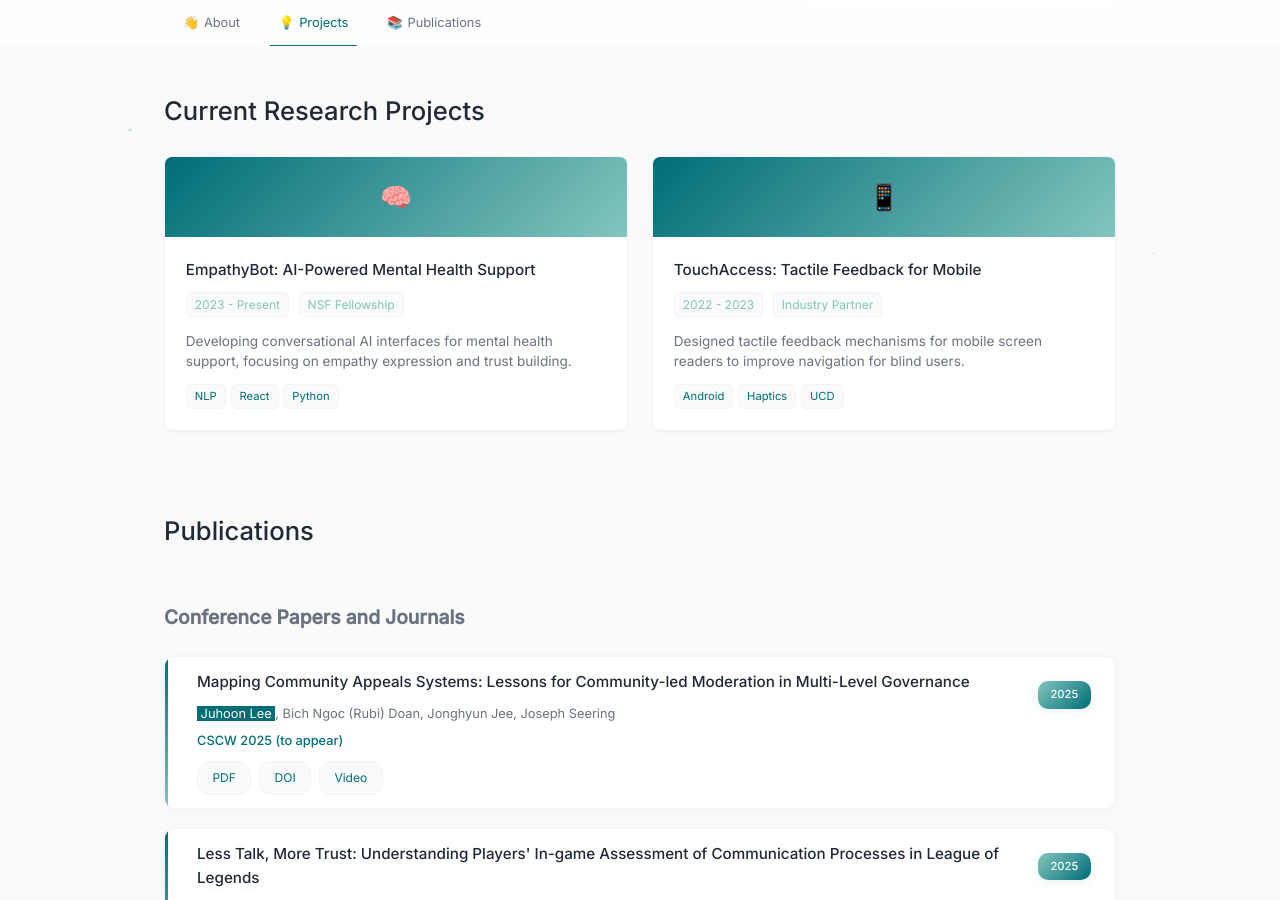
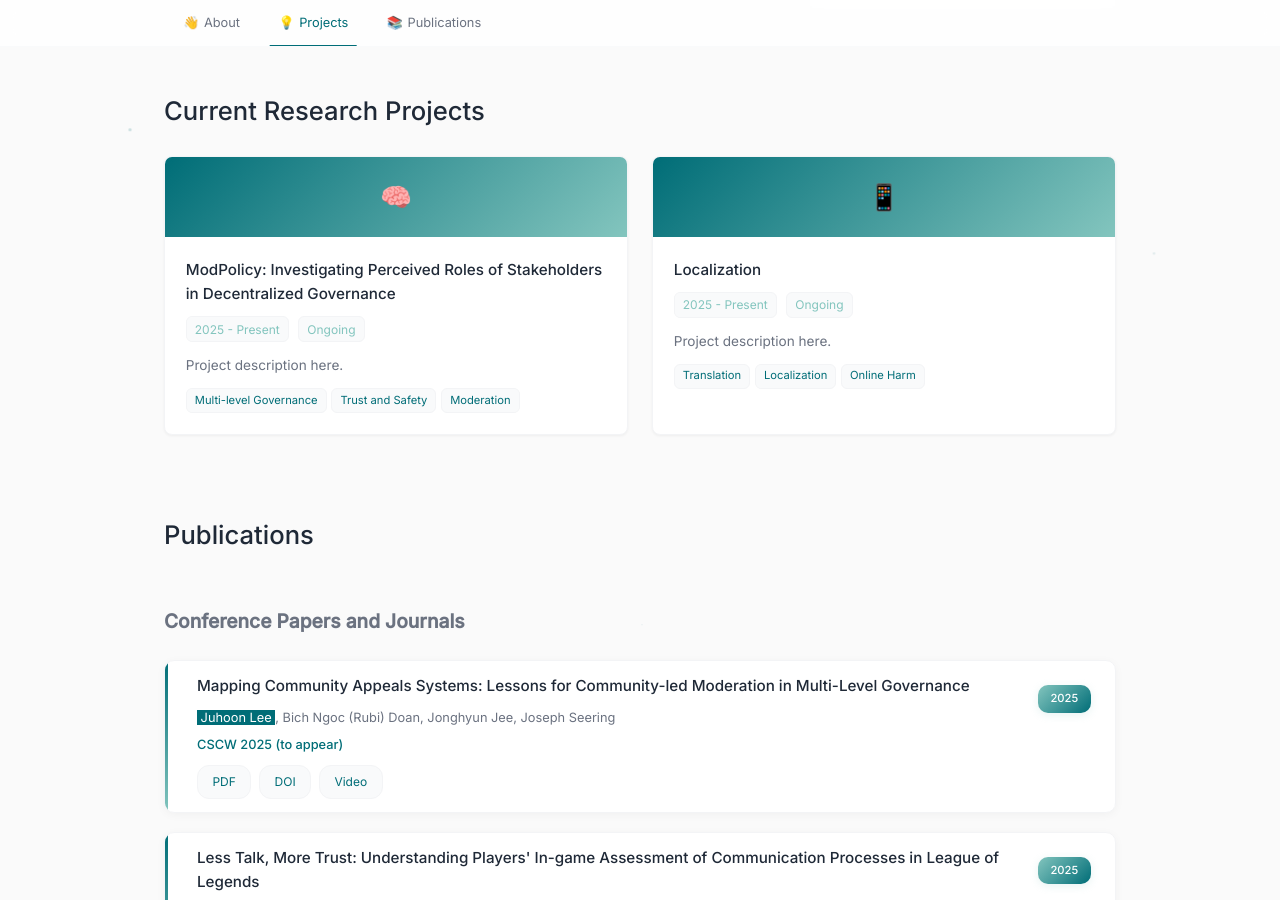
Before and after one commit to julielee16/personal-website, a Jekyll site: the page built from index.md, in a window 1280 px wide and 900 px high, scrolled down 543 px. Built offline with Jekyll 4.4.1, drawn with Linux system fonts in a browser that asks for light colours.

Commit message:
Update default.html

```diff
--- a/_layouts/default.html
+++ b/_layouts/default.html
@@ -123,16 +123,16 @@
                 <div class="project-card">
                     <div class="project-header">🧠</div>
                     <div class="project-content">
-                        <h4>EmpathyBot: AI-Powered Mental Health Support</h4>
+                        <h4>ModPolicy: Investigating Perceived Roles of Stakeholders in Decentralized Governance</h4>
                         <div class="project-meta">
-                            <span>2023 - Present</span>
-                            <span>NSF Fellowship</span>
+                            <span>2025 - Present</span>
+                            <span>Ongoing</span>
                         </div>
-                        <p class="project-description">Developing conversational AI interfaces for mental health support, focusing on empathy expression and trust building.</p>
+                        <p class="project-description">Project description here.</p>
                         <div class="tech-stack">
-                            <span class="tech-tag">NLP</span>
-                            <span class="tech-tag">React</span>
-                            <span class="tech-tag">Python</span>
+                            <span class="tech-tag">Multi-level Governance</span>
+                            <span class="tech-tag">Trust and Safety</span>
+                            <span class="tech-tag">Moderation</span>
                         </div>
                     </div>
                 </div>
@@ -140,16 +140,16 @@
                 <div class="project-card">
                     <div class="project-header">📱</div>
                     <div class="project-content">
-                        <h4>TouchAccess: Tactile Feedback for Mobile</h4>
+                        <h4>Localization</h4>
                         <div class="project-meta">
-                            <span>2022 - 2023</span>
-                            <span>Industry Partner</span>
+                            <span>2025 - Present</span>
+                            <span>Ongoing</span>
                         </div>
-                        <p class="project-description">Designed tactile feedback mechanisms for mobile screen readers to improve navigation for blind users.</p>
+                        <p class="project-description">Project description here.</p>
                         <div class="tech-stack">
-                            <span class="tech-tag">Android</span>
-                            <span class="tech-tag">Haptics</span>
-                            <span class="tech-tag">UCD</span>
+                            <span class="tech-tag">Translation</span>
+                            <span class="tech-tag">Localization</span>
+                            <span class="tech-tag">Online Harm</span>
                         </div>
                     </div>
                 </div>
```
